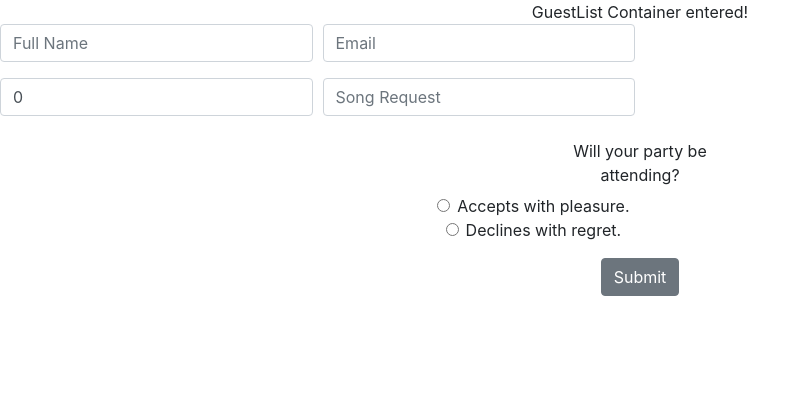
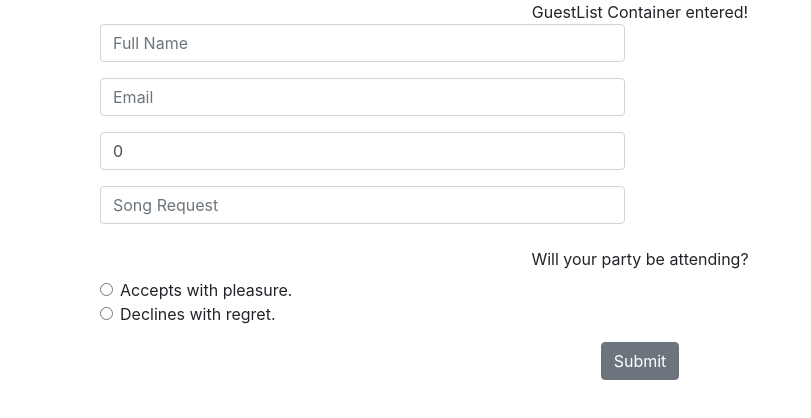
Before and after one commit to torianne02/crawford-wedding-frontend, a React (Create React App) app: page / in a window 1280 px wide. Shown: the top 418 px of the page, without its empty margins (0-811 px from the left). Built offline with nearby package versions, Linux system fonts and the light colour scheme.

Commit message:
removes rows from form aligns radio buttons to the left in index.css adds container to wrap form

```diff
--- a/src/components/rsvps/RsvpForm.js
+++ b/src/components/rsvps/RsvpForm.js
@@ -1,12 +1,12 @@
 import React from 'react';
-import {  Col, Row, Button, Form, FormGroup, Label, Input } from 'reactstrap';
+import { Container, Col, Button, Form, FormGroup, Label, Input } from 'reactstrap';
 
 const RsvpForm = props => {
 
   return (
+    <Container className="RSVP">
       <Form onSubmit={event => this.handleSubmit(event)}>
-      <Row form>
-        <Col md={3}>
+          <Col md={6}>
             <FormGroup>
               <Label for="name" hidden>Name</Label>
               <Input type="text"
@@ -16,7 +16,7 @@ const RsvpForm = props => {
                 value={ props.nameValue } />
             </FormGroup>
           </Col>
-        <Col md={3}>
+          <Col md={6}>
             <FormGroup>
               <Label for="email" hidden>Email</Label>
               <Input type="email"
@@ -26,9 +26,7 @@ const RsvpForm = props => {
                 value={ props.emailValue } />
             </FormGroup>
           </Col>
-      </Row>
-      <Row form>
-        <Col md={3}>
+          <Col md={6}>
             <FormGroup>
               <Label for="attendees" hidden>Number in Party</Label>
               <Input type="number"
@@ -38,7 +36,7 @@ const RsvpForm = props => {
                 value={ props.attendeesValue } />
             </FormGroup>
           </Col>
-        <Col md={3}>
+          <Col md={6}>
             <FormGroup>
               <Label for="songRequest" hidden>Song Request</Label>
               <Input type="text"
@@ -48,10 +46,9 @@ const RsvpForm = props => {
                 value={ props.songRequestValue } />
             </FormGroup>
           </Col>
-      </Row>
         <FormGroup tag="fieldset">
-        <legend className="col-form-label col-sm-2">Will your party be attending?</legend>
-        <Col sm={10}>
+          <legend className="col-form-label col-md-6">Will your party be attending?</legend>
+          <Col md={6}>
             <FormGroup check>
               <Label check>
                 <Input type="radio"
@@ -74,6 +71,7 @@ const RsvpForm = props => {
         </FormGroup>
         <Button>Submit</Button>
       </Form>
+    </Container>
   );
 }
 
--- a/src/index.css
+++ b/src/index.css
@@ -12,3 +12,7 @@ code {
   font-family: source-code-pro, Menlo, Monaco, Consolas, "Courier New",
     monospace;
 }
+
+div.col-md-6 {
+  text-align: left;
+}
```
Lines whose indentation alone changed are shown as unchanged.
